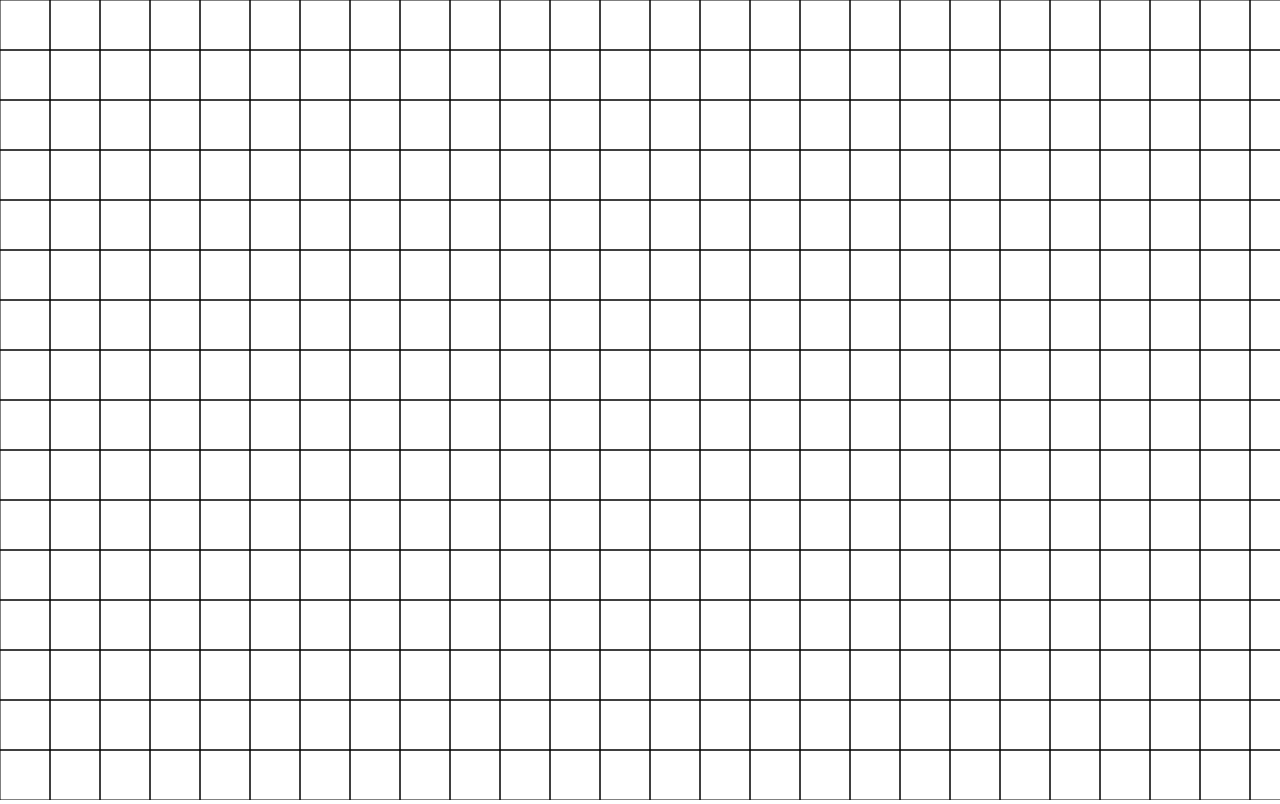
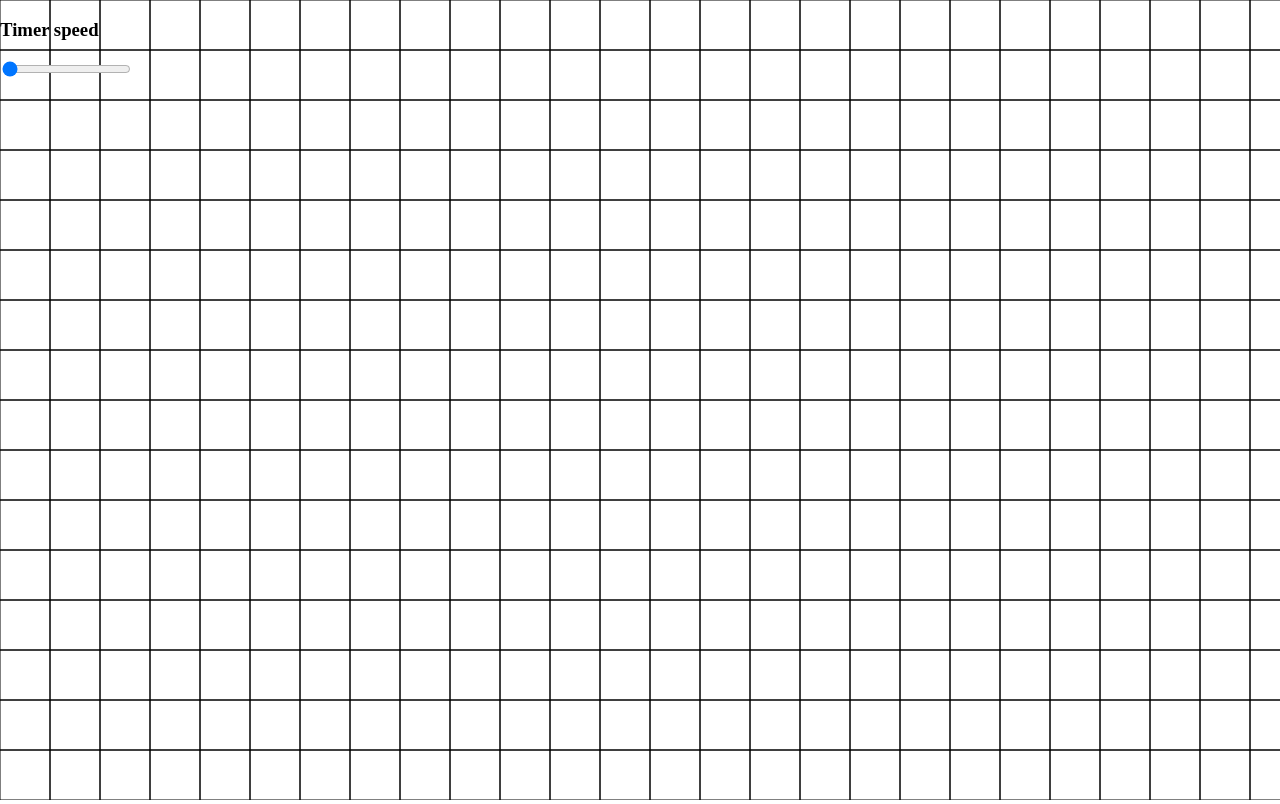
Before and after one commit to StarLumos/cells, a website built with Vite: page index.html in a window 1280 px wide. Built offline with nearby package versions, Linux system fonts and the light colour scheme.

Commit message:
:rocket: `feature` add slider for time

```diff
--- a/index.html
+++ b/index.html
@@ -12,11 +12,23 @@
       }
       canvas {
         background-color: none;
+        position: absolute;
+        z-index: 0;
+      }
+      .sliders {
+        position: absolute;
+        width: 200px;
+        height: 800px;
+        z-index: 1;
       }
     </style>
   </head>
   <body>
     <canvas></canvas>
+    <div class='sliders'>
+        <h3>Timer speed</h3>
+        <input type='range' min='500' max='10000' value='1' id='time-slider'>
+      </div>
     <script type="module" src="/src/main.ts"></script>
   </body>
 </html>
--- a/src/main.ts
+++ b/src/main.ts
@@ -15,9 +15,18 @@ for (let y = 0; y < canvas.height/size; y++) {
         grid[y][x] = 0
 }
 
+const html = {
+    time: (document.getElementById('time-slider') as HTMLInputElement),
+}
+
+const timer = new Timer(parseInt(html.time.value))
+
+html.time.addEventListener('input', () => {
+    timer.duration = parseInt(html.time.value)
+    timer.restart()
+})
+
 var pause = true
-
-const timer = new Timer(1000)
 
 let previous = Date.now()
 let current = Date.now()
@@ -26,6 +35,7 @@ function frameloop() {
     const delta = current - previous
     previous = current
     timer.count += delta
+    console.log(timer.count)
 
     if (keyboard.has('Enter'))
         pause = false
```
